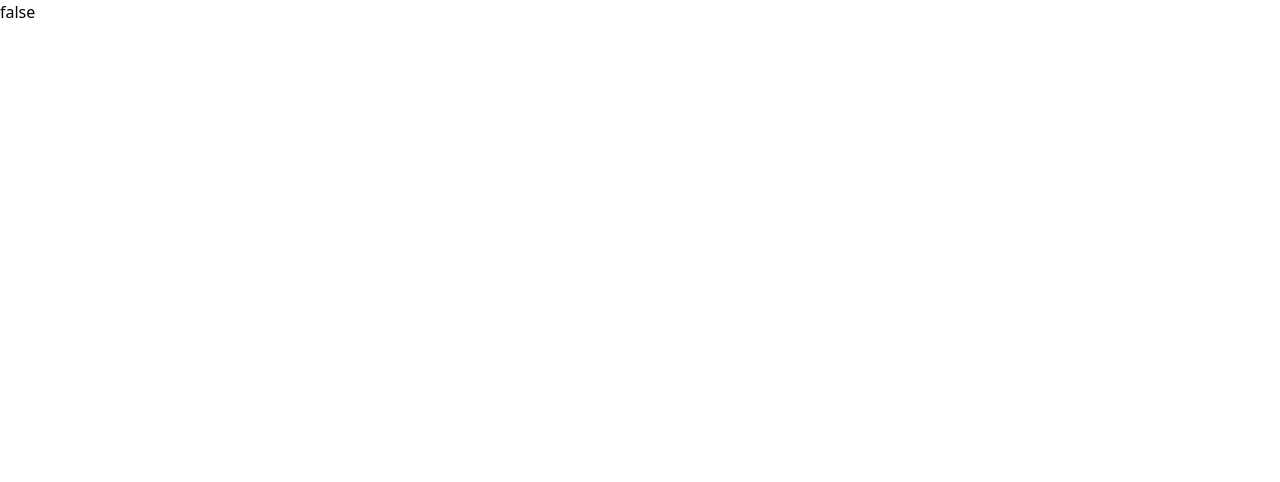
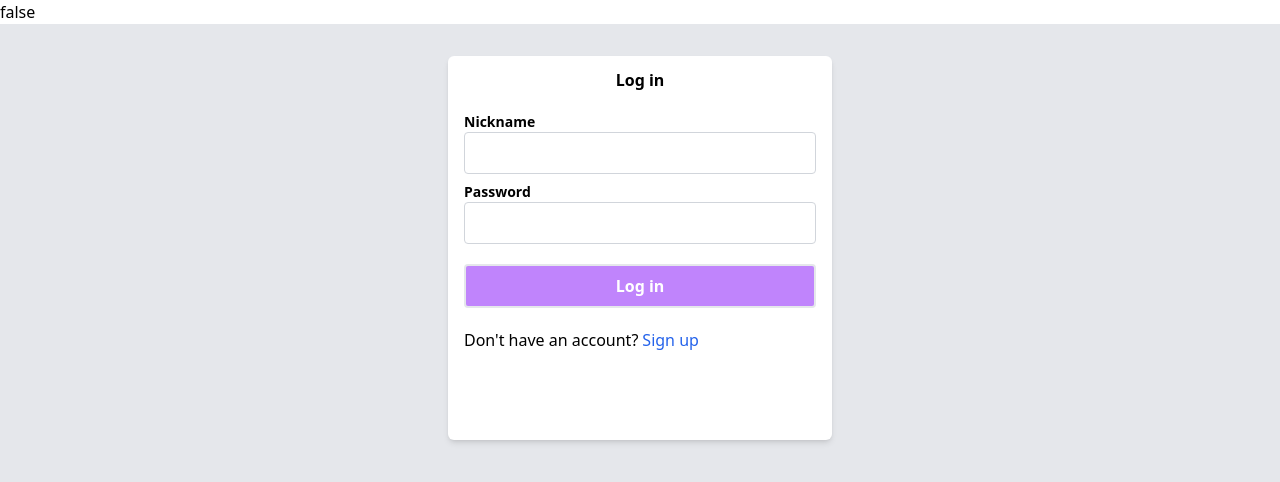
Before and after one commit to Bilana-Mon/Kapoot-Front, a React (Vite) app: page /login in a window 1280 px wide. Before the commit this address had no page. Shown: the top 482 px of the page. Built offline with nearby package versions, Linux system fonts and the light colour scheme.

Commit message:
added login cmp

```diff
--- a/src/main.jsx
+++ b/src/main.jsx
@@ -9,6 +9,7 @@ import { UserProvider } from './contexts/userContext';
 import Home from './pages/Home';
 import Signup from './pages/Signup';
 import './index.css';
+import Login from './pages/Login';
 
 ReactDOM.createRoot(document.getElementById('root')).render(
   <React.StrictMode>
@@ -17,6 +18,7 @@ ReactDOM.createRoot(document.getElementById('root')).render(
         <Routes>
           <Route path='/' element={<Home />} />
           <Route path='/signup' element={<Signup />} />
+          <Route path='/login' element={<Login />} />
         </Routes>
       </BrowserRouter>
     </UserProvider>
--- /dev/null
+++ b/src/pages/Login.jsx
@@ -0,0 +1,44 @@
+import { useState, useEffect } from 'react';
+import { useNavigate, Link } from 'react-router-dom';
+import { useLoggedInUser } from '../contexts/userContext';
+
+function Login() {
+
+    const [inputs, setInputs] = useState({});
+    const { isLogged, setIsLogged } = useLoggedInUser();
+    let navigate = useNavigate();
+
+    const handleChange = (event) => {
+        const name = event.target.name;
+        const value = event.target.value;
+        setInputs(values => ({ ...values, [name]: value }))
+    };
+
+    const handleSubmit = (event) =>{
+        event.preventDefault();
+        console.log('youre logged!');
+    }
+
+    return (
+        <section className="bg-gray-200 flex flex-col px-8 py-3 h-screen">
+            <div className="bg-white mx-auto w-96 h-96 flex flex-col rounded-md shadow-md mt-5 align-middle">
+                <div className="text-center text-md font-bold mt-3">Log in</div>
+                <div>
+                    <form className="flex flex-col py-5 px-4">
+                        <label htmlFor="nickname" className="font-bold text-sm">Nickname</label>
+                        <input className="p-2 w-full border solid border-1 border-gray-300 rounded mb-2" type="text" name='nickname' value={inputs.nickname || ""} onChange={handleChange} required />
+                        <label htmlFor="password" className="font-bold text-sm">Password</label>
+                        <input className="p-2 w-full border solid border-1 border-gray-300 rounded mb-5" type="password" name='password' value={inputs.password || ""} onChange={handleChange} required />
+                        <button className="text-white bg-purple-400 border-2 border-solid border-gray-200 rounded p-2 font-bold hover:border-gray-300 hover:bg-purple-500" type='submit' onClick={handleSubmit}>Log in</button>
+                    </form>
+                </div>
+                <div className="px-4"><span>Don't have an account?</span><span className="ml-1 text-blue-600 hover:underline"><Link to="/signup">Sign up</Link></span></div>
+            </div>
+            <div className='py-5 px-5'>
+                {/* {errorMessage()} */}
+            </div>
+        </section>
+    )
+}
+
+export default Login;
--- a/src/pages/Signup.jsx
+++ b/src/pages/Signup.jsx
@@ -1,5 +1,5 @@
 import { useState, useEffect } from 'react';
-import { useNavigate } from 'react-router-dom';
+import { useNavigate, Link } from 'react-router-dom';
 import { useLoggedInUser } from '../contexts/userContext';
 
 function Signup() {
@@ -75,7 +75,7 @@ function Signup() {
                         <button className="text-white bg-purple-400 border-2 border-solid border-gray-200 rounded p-2 font-bold hover:border-gray-300 hover:bg-purple-500" type='submit' onClick={handleSubmit}>Sign up</button>
                     </form>
                 </div>
-                <div className="px-4"><span>Already have an account?</span><span className="ml-1 text-blue-600 hover:underline"><a href="#">Log in</a></span></div>
+                <div className="px-4"><span>Already have an account?</span><span className="ml-1 text-blue-600 hover:underline"><Link to="/login">Log in</Link></span></div>
             </div>
             <div className='py-5 px-5'>
                 {/* {errorMessage()} */}
```
